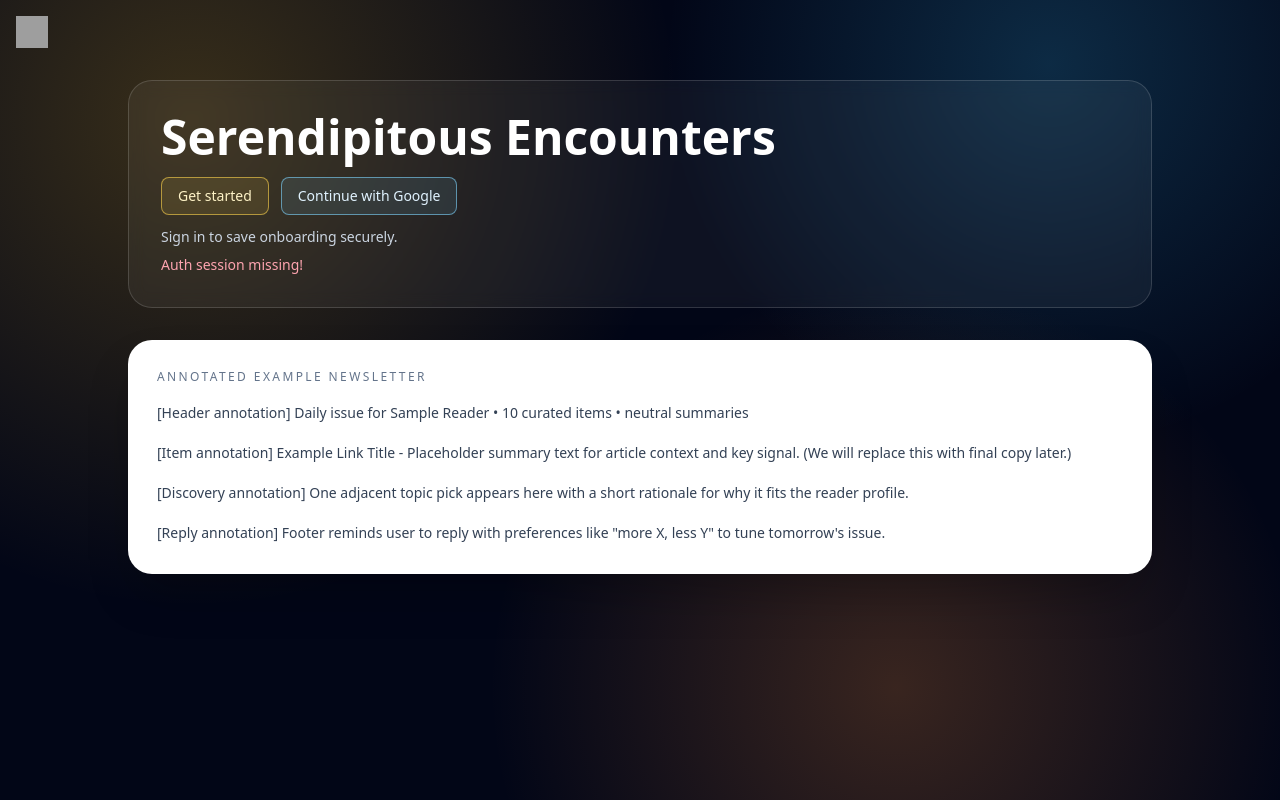
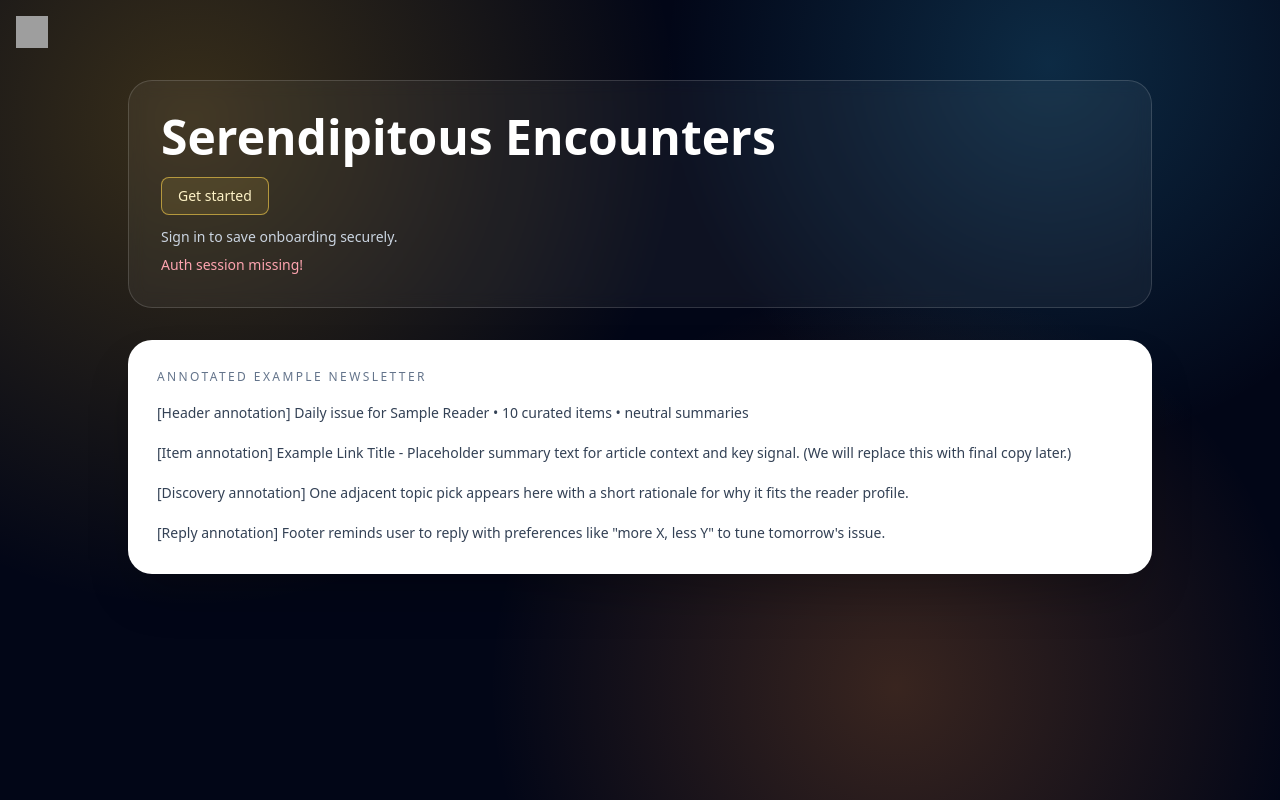
Before and after one commit to coder-2011/no-circles, a Next.js app: page / in a window 1280 px wide. Built offline with nearby package versions, Linux system fonts and the light colour scheme; no server answers; grey boxes are pictures that could not be loaded.

Commit message:
feat: unify homepage get-started CTA with direct Google sign-in

```diff
--- a/app/page.tsx
+++ b/app/page.tsx
@@ -1,6 +1,5 @@
- "use client";
+"use client";
 
-import Link from "next/link";
 import { useEffect, useState } from "react";
 import { getBrowserSupabaseClient } from "@/lib/auth/browser-client";
 import type { SupabaseClient } from "@supabase/supabase-js";
@@ -95,19 +94,13 @@ export default function HomePage() {
         <section className="rounded-3xl border border-white/15 bg-white/5 p-8 backdrop-blur">
           <h1 className="text-4xl font-semibold leading-tight text-white md:text-5xl">Serendipitous Encounters</h1>
           <div className="mt-4 flex flex-wrap gap-3">
-            <Link
-              className="inline-flex rounded-lg border border-amber-300/60 bg-amber-300/10 px-4 py-2 text-sm font-medium text-amber-100 transition hover:bg-amber-300/20"
-              href="/onboarding"
-            >
-              Get started
-            </Link>
             <button
-              className="rounded-lg border border-sky-300/60 bg-sky-300/10 px-4 py-2 text-sm font-medium text-sky-100 transition hover:bg-sky-300/20 disabled:opacity-60"
+              className="rounded-lg border border-amber-300/60 bg-amber-300/10 px-4 py-2 text-sm font-medium text-amber-100 transition hover:bg-amber-300/20 disabled:opacity-60"
               disabled={authState === "loading"}
               onClick={signInWithGoogle}
               type="button"
             >
-              Continue with Google
+              Get started
             </button>
             {authState === "signed_in" ? (
               <button
```
Also changed, not shown: documentation/files/app-page.md (+1 -2 lines).
